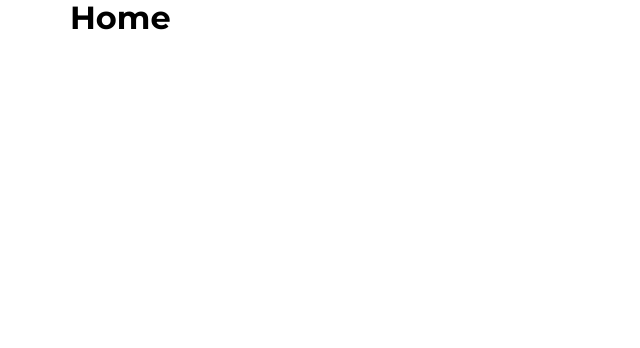
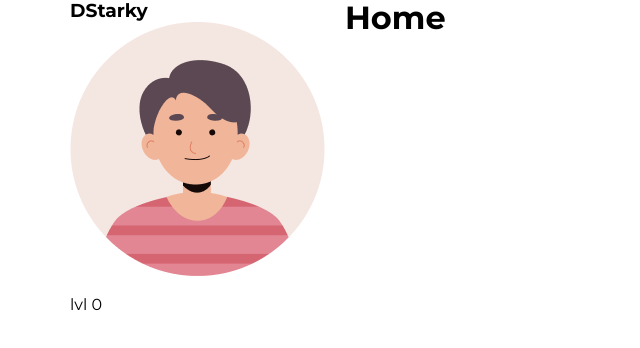
Before and after one commit to DStarky/solo-leveling, a React (Vite) app: page / in a window 1280 px wide. Shown: the top 348 px of the page, without its empty margins (0-640 px from the left). Built offline with nearby package versions, Linux system fonts and the light colour scheme.

Commit message:
add player first version

```diff
--- /dev/null
+++ b/src/components/Player.tsx
@@ -0,0 +1,18 @@
+import styled from 'styled-components';
+import Avatar from '../assets/images/avatar.png'
+
+const PlayerFrame = styled.section`
+	flex-basis: 25rem;
+  flex-direction: column;
+  gap: 2rem;
+`;
+
+const Player: React.FC = () => {
+	return <PlayerFrame>
+    <h3>DStarky</h3>
+    <img src={Avatar} alt="avatar of user" />
+    {/* <ProgressBar /> */}
+    <p>lvl 0</p>
+  </PlayerFrame>;
+};
+export default Player;
--- a/src/pages/Layout.tsx
+++ b/src/pages/Layout.tsx
@@ -1,6 +1,7 @@
 import { Outlet } from 'react-router';
 import styled from 'styled-components';
 import { device } from '../styles/breakpoint';
+import Player from '../components/Player';
 
 const Container = styled.div`
 	margin: 0 auto;
@@ -16,12 +17,11 @@ const MainFlex = styled.section`
 	gap: 2rem;
 `;
 
-
 const Layout: React.FC = () => {
 	return (
 		<Container>
 			<MainFlex>
-
+				<Player />
 				<Outlet />
 			</MainFlex>
 		</Container>
```
Also changed, not shown: src/assets/images/avatar.png (added).
